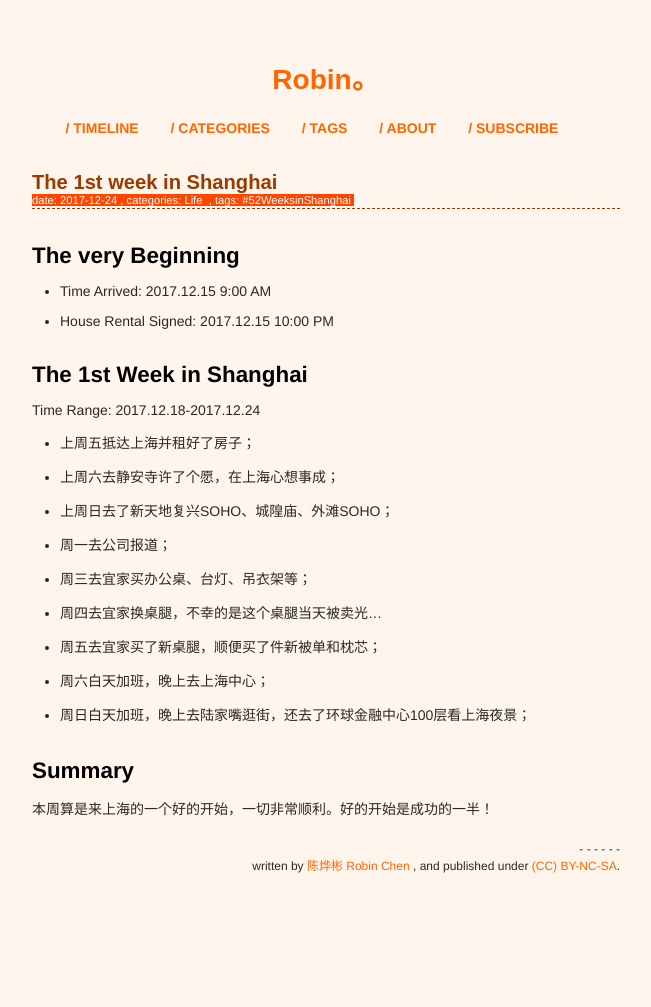
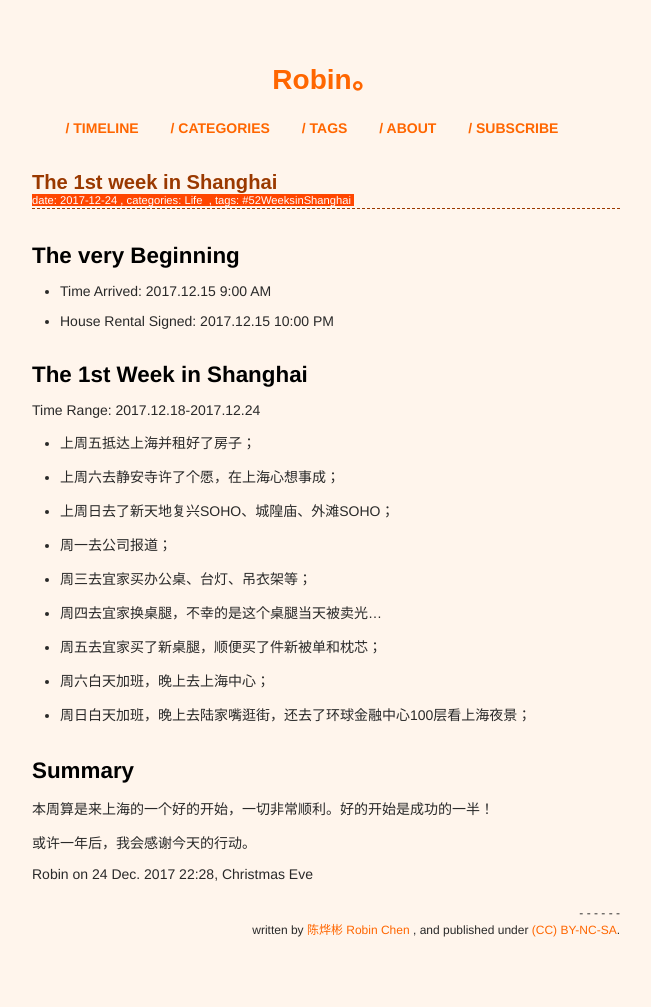
Before and after one commit to xianyuxmu/xianyuxmu.github.io, a Jekyll site: the page built from _posts/2017-12-24-52-weeks-in-shanghai-1.md, in a window 1280 px wide. Shown: the whole page, without its empty margins (314-965 px from the left). Built offline with Jekyll 4.4.1, drawn with Linux system fonts in a browser that asks for light colours; comment, search, counter and statistics services are not loaded; before the commit the page ends 943 px from its top, so only the background shows below that.

Commit message:
Christmas Eve🎄

```diff
--- a/_posts/2017-12-24-52-weeks-in-shanghai-1.md
+++ b/_posts/2017-12-24-52-weeks-in-shanghai-1.md
@@ -31,3 +31,7 @@ Time Range: 2017.12.18-2017.12.24
 ## Summary
 
 本周算是来上海的一个好的开始，一切非常顺利。好的开始是成功的一半！
+
+或许一年后，我会感谢今天的行动。
+
+Robin on 24 Dec. 2017 22:28, Christmas Eve
```
